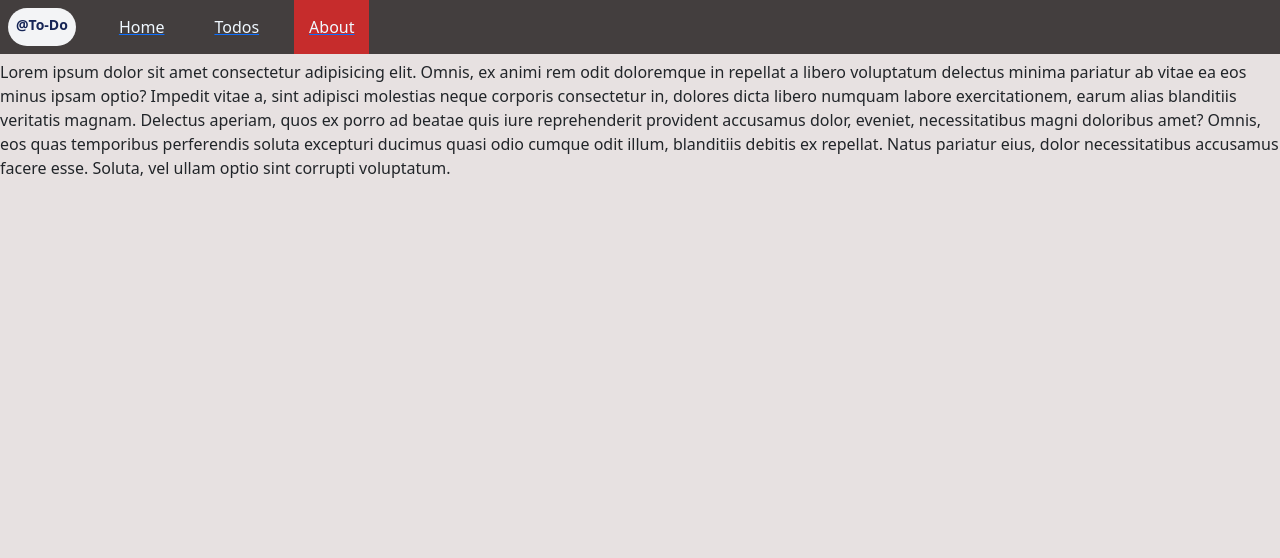
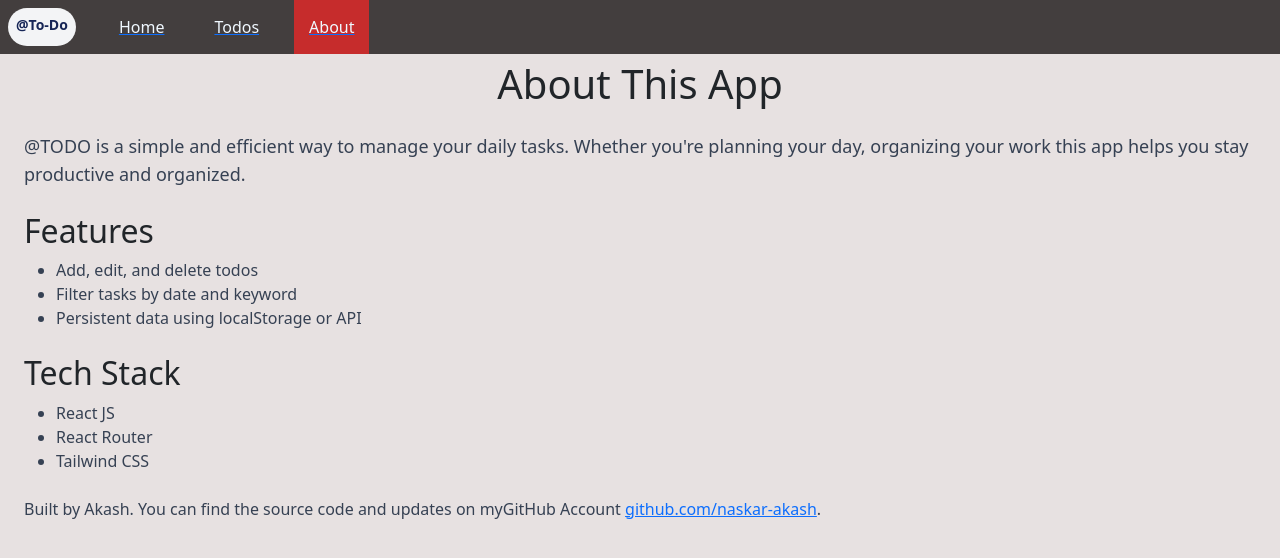
Before and after one commit to naskar-akash/Modified-Todo, a React (Vite) app: page /About in a window 1280 px wide. Shown: the top 558 px of the page. Built offline with nearby package versions, Linux system fonts and the light colour scheme.

Commit message:
Updated About file

```diff
--- a/src/Components/About.jsx
+++ b/src/Components/About.jsx
@@ -1,11 +1,42 @@
-import React from 'react'
+import React from "react";
 
 const About = () => {
   return (
-    <div>
-      Lorem ipsum dolor sit amet consectetur adipisicing elit. Omnis, ex animi rem odit doloremque in repellat a libero voluptatum delectus minima pariatur ab vitae ea eos minus ipsam optio? Impedit vitae a, sint adipisci molestias neque corporis consectetur in, dolores dicta libero numquam labore exercitationem, earum alias blanditiis veritatis magnam. Delectus aperiam, quos ex porro ad beatae quis iure reprehenderit provident accusamus dolor, eveniet, necessitatibus magni doloribus amet? Omnis, eos quas temporibus perferendis soluta excepturi ducimus quasi odio cumque odit illum, blanditiis debitis ex repellat. Natus pariatur eius, dolor necessitatibus accusamus facere esse. Soluta, vel ullam optio sint corrupti voluptatum.
+    <div className="px-4">
+      <h1 className="text-3xl font-bold mb-4 text-center text-indigo-600">About This App</h1>
+
+      <p className="text-gray-700 text-lg mb-4">
+        @TODO is a simple and efficient way to manage your daily tasks. Whether you're planning your day,
+        organizing your work this app helps you stay productive and organized.
+      </p>
+
+      <h2 className="text-xl font-semibold text-gray-800 mb-2">Features</h2>
+      <ul className="list-disc pl-6 text-gray-700 mb-4">
+        <li>Add, edit, and delete todos</li>
+        <li>Filter tasks by date and keyword</li>
+        <li>Persistent data using localStorage or API</li>
+      </ul>
+
+      <h2 className="text-xl font-semibold text-gray-800 mb-2">Tech Stack</h2>
+      <ul className="list-disc pl-6 text-gray-700 mb-4">
+        <li>React JS</li>
+        <li>React Router</li>
+        <li>Tailwind CSS</li>
+      </ul>
+
+      <p className="text-gray-700">
+        Built by Akash. You can find the source code and updates on my{"GitHub Account "}
+        <a
+          href="https://github.com/naskar-akash"
+          target="_blank"
+          rel="noopener noreferrer"
+          className="text-indigo-500 underline"
+        >
+          github.com/naskar-akash
+        </a>.
+      </p>
     </div>
-  )
-}
+  );
+};
 
-export default About
+export default About;
```
